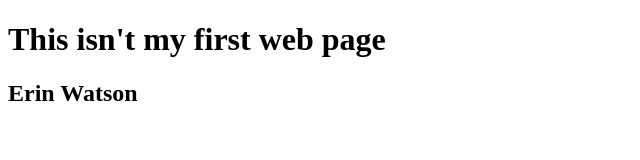
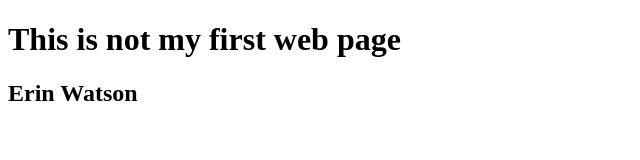
Before and after one commit to Erin2808/Project1, a plain HTML site: page p1project.html in a window 1280 px wide. Shown: the whole page, without its empty margins (0-640 px from the left). Drawn offline with Linux system fonts and the light colour scheme.

Commit message:
name change

```diff
--- a/p1project.html
+++ b/p1project.html
@@ -5,7 +5,7 @@
     <title>Title</title>
 </head>
 <body>
-<h1> This isn't my first web page</h1>
+<h1> This is not my first web page</h1>
 <h2> Erin Watson</h2>
 </body>
 </html>
```
